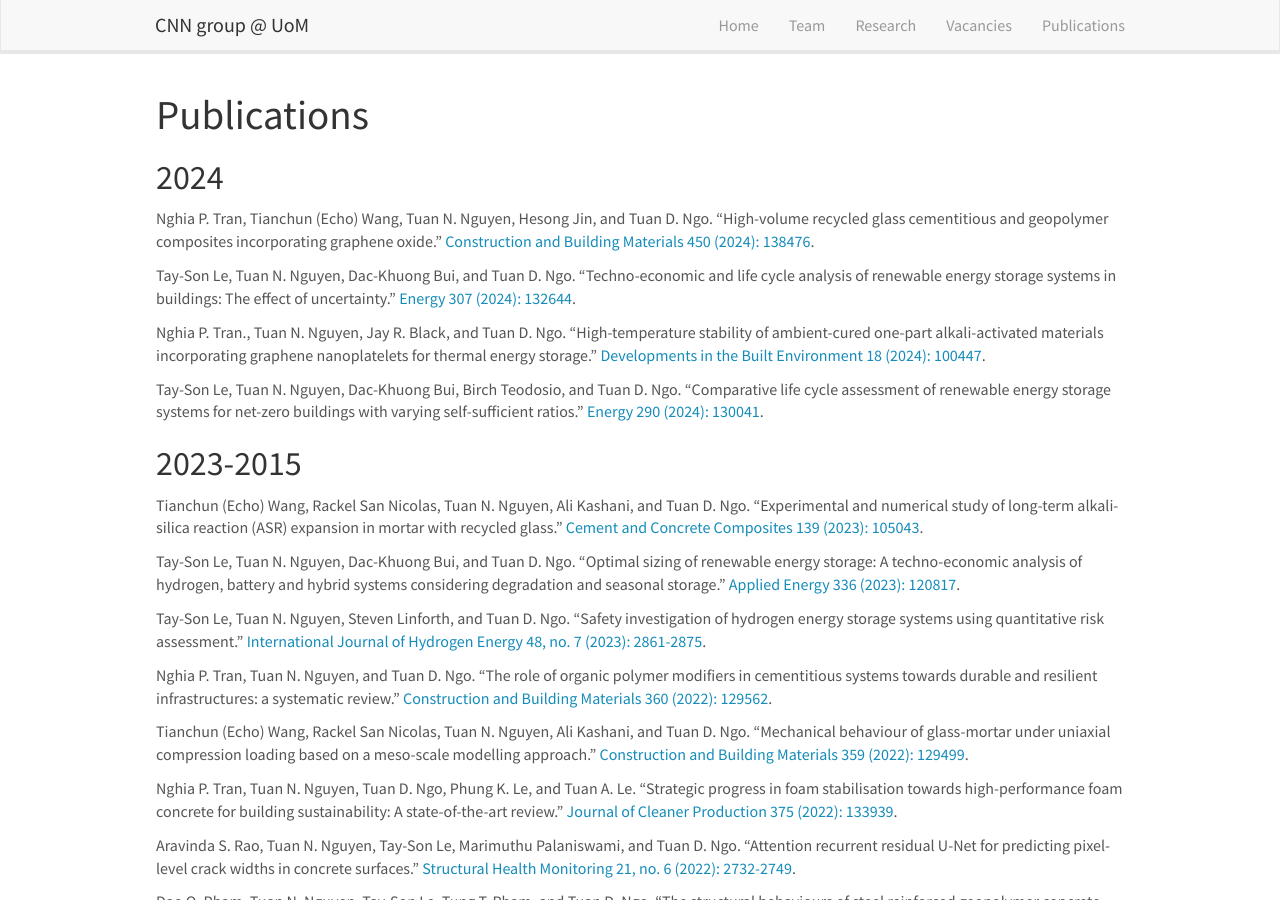
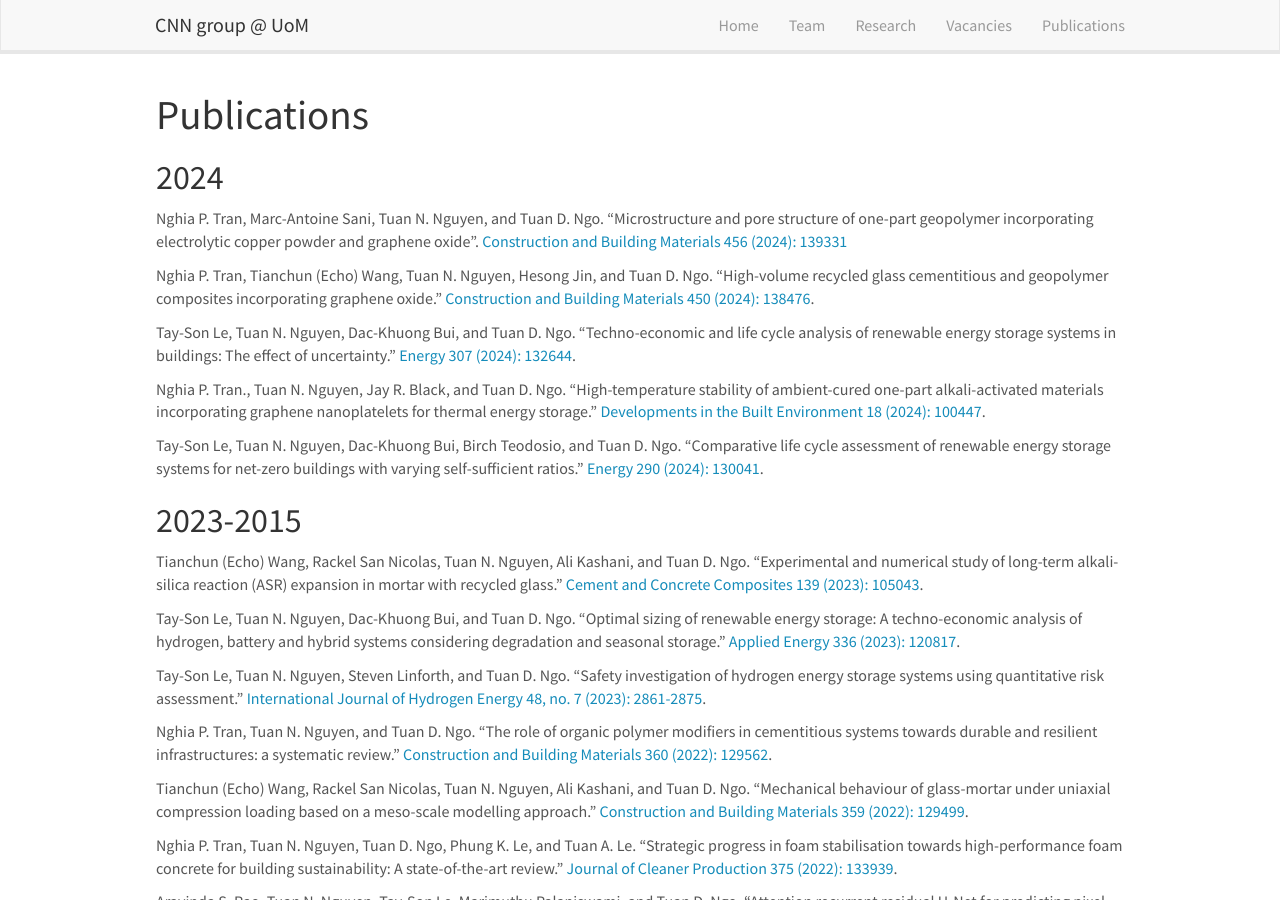
Before and after one commit to tuannguyenngoc/cnn-group, a Jekyll site: the page built from _pages/publications.md, in a window 1280 px wide and 900 px high. Built offline with Jekyll 4.4.1, drawn with Linux system fonts in a browser that asks for light colours; nearby versions of some CDN libraries.

Commit message:
Update publications.md

```diff
--- a/_pages/publications.md
+++ b/_pages/publications.md
@@ -10,6 +10,8 @@ permalink: /publications/
 # Publications
 
 ## 2024
+
+Nghia P. Tran, Marc-Antoine Sani, Tuan N. Nguyen, and Tuan D. Ngo. "Microstructure and pore structure of one-part geopolymer incorporating electrolytic copper powder and graphene oxide". [Construction and Building Materials 456 (2024): 139331](https://www.sciencedirect.com/science/article/pii/S0950061824044738)
 
 Nghia P. Tran, Tianchun (Echo) Wang, Tuan N. Nguyen, Hesong Jin, and Tuan D. Ngo. "High-volume recycled glass cementitious and geopolymer composites incorporating graphene oxide." [Construction and Building Materials 450 (2024): 138476](https://www.sciencedirect.com/science/article/pii/S0950061824036183).
 
```
